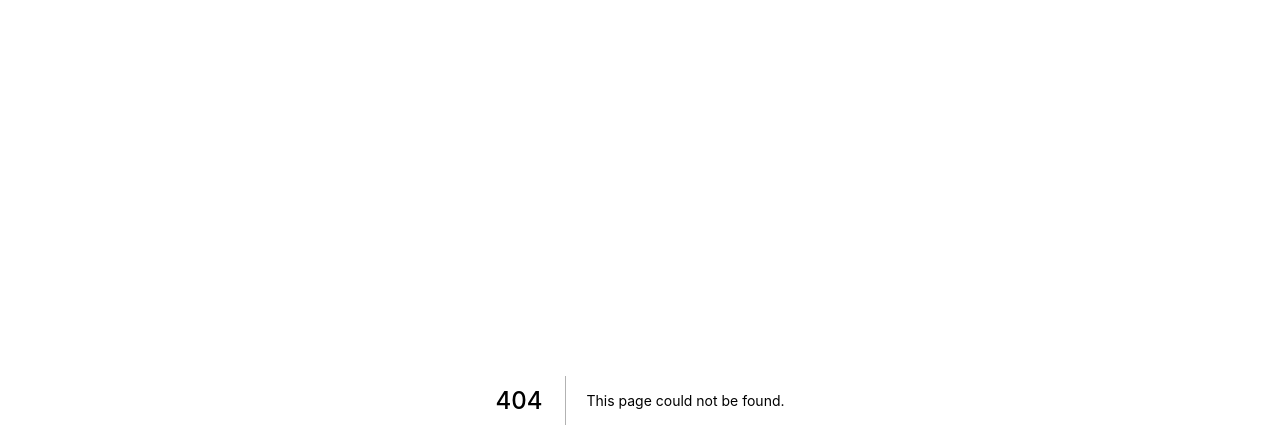
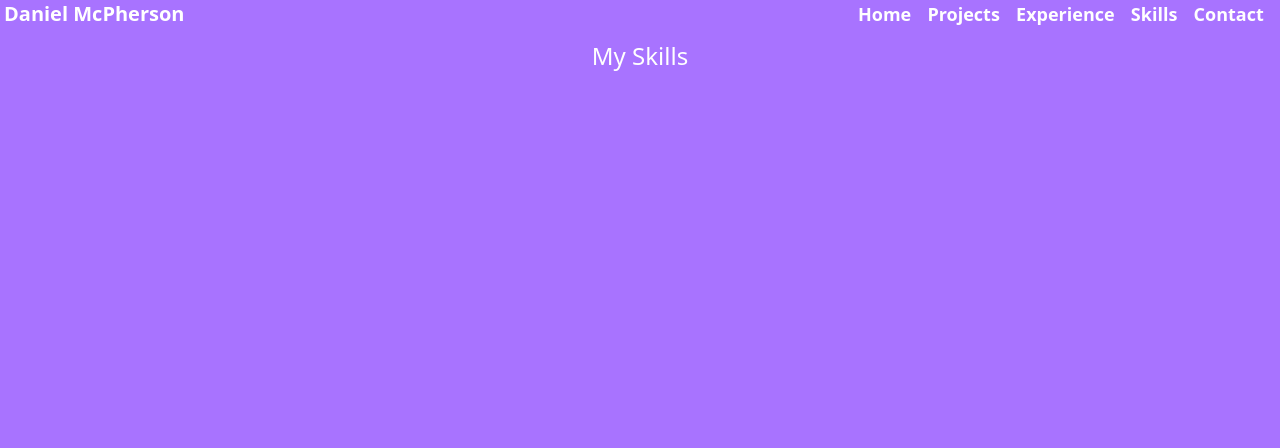
Before and after one commit to RangerVinven/Old-Old-Portfolio, a Next.js app: page /skills in a window 1280 px wide. Before the commit this address had no page. Shown: the top 448 px of the page. Built offline with nearby package versions, Linux system fonts and the light colour scheme.

Commit message:
Added a bare Skills page

```diff
--- /dev/null
+++ b/pages/skills.tsx
@@ -0,0 +1,14 @@
+import React from 'react'
+
+import Navbar from './components/Navbar'
+import PageTitle from './components/PageTitle'
+
+export default function skills() {
+  return (
+    <div className="bg-purple min-h-screen">
+        <Navbar />
+        <PageTitle title="My Skills" />
+
+    </div>
+  )
+}
```
